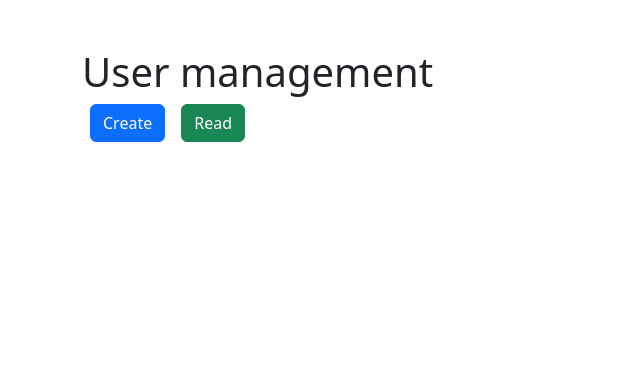
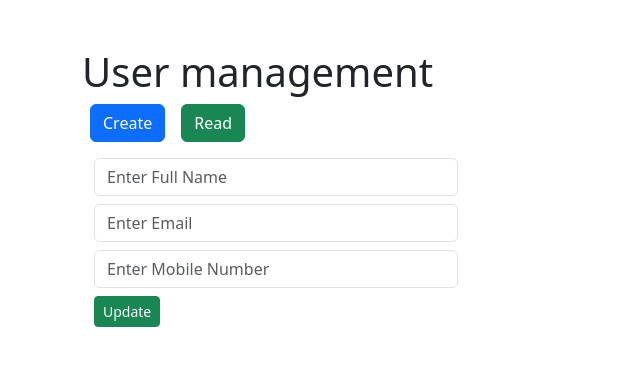
Before and after one commit to Sanjar1304/angular_nodejs, an Angular app in the folder frontend/: page /create/1 in a window 1280 px wide. Before the commit this address led to /. Shown: the top 366 px of the page, without its empty margins (0-640 px from the left). Built offline with nearby package versions, Linux system fonts and the light colour scheme; no server answers.

Commit message:
Added update method to create component template

```diff
--- a/frontend/src/app/app-routing.module.ts
+++ b/frontend/src/app/app-routing.module.ts
@@ -6,7 +6,8 @@ import { ReadComponent } from './read/read.component';
 
 const routes: Routes = [
   {path: 'create', component: CreateComponent},
-  {path: 'read', component: ReadComponent}
+  {path: 'create/:id', component: CreateComponent},
+  {path: 'read', component: ReadComponent},
 ];
 
 @NgModule({
--- a/frontend/src/app/create/create.component.html
+++ b/frontend/src/app/create/create.component.html
@@ -9,7 +9,7 @@
         <button type="button" class="btn-close" data-bs-dismiss="alert" aria-label="Close"></button>
     </div>
 
-    <form [formGroup]="createForm" (ngSubmit)="userSubmit()">
+    <form [formGroup]="createForm">
         <div class="col-lg-4 mt-2">
             <input type="text" class="form-control" formControlName="fullname" placeholder="Enter Full Name">
         </div>
@@ -22,8 +22,12 @@
             <input type="text" class="form-control" formControlName="mobile" placeholder="Enter Mobile Number">
         </div>
 
-        <div class="col-lg-4 mt-2">
+        <div class="col-lg-4 mt-2" *ngIf="!getparamID" (click)="userSubmit()">
             <button type="submit" class="btn btn-primary btn-sm">Create</button>
+        </div>
+
+        <div class="col-lg-4 mt-2" *ngIf="getparamID" (click)="userUpdate()">
+            <button type="submit" class="btn btn-success btn-sm">Update</button>
         </div>
     </form>
 </div>
--- a/frontend/src/app/create/create.component.ts
+++ b/frontend/src/app/create/create.component.ts
@@ -1,3 +1,4 @@
+import { ActivatedRoute, Router } from '@angular/router';
 import { FormBuilder, FormControl, FormGroup, Validators } from '@angular/forms';
 
 import { ApiServiceService } from '../api-service.service';
@@ -14,15 +15,20 @@ export class CreateComponent {
   createForm!: FormGroup;
   errorMessage: any;
   successMessage: any;
+  getparamID: any;
 
 
   constructor(private apiService: ApiServiceService,
-              private fb: FormBuilder){}
+              private fb: FormBuilder,
+              private activeRoute: ActivatedRoute,
+              private router: Router){}
 
 
 
   ngOnInit(){
     this.userCreateFormValidation();
+    this.getparamID = this.activeRoute.snapshot.paramMap.get('id');
+    this.patchValue()
   }
 
 
@@ -39,7 +45,6 @@ export class CreateComponent {
 
   userSubmit(){
     if(this.createForm.valid){
-      console.log(this.createForm.value);
       this.apiService.createData(this.createForm.value).subscribe((response) => {
         this.createForm.reset();
         this.successMessage = response.message
@@ -50,4 +55,29 @@ export class CreateComponent {
   }
 
 
+  patchValue(){
+    this.apiService.getDataByID(this.getparamID).subscribe((response) => {
+      this.createForm.patchValue({
+        fullname: response.data[0].fullname,
+        email: response.data[0].email,
+        mobile: response.data[0].mobile
+      })
+    })
+  }
+
+
+  userUpdate(){
+    if(this.createForm.valid){
+      this.apiService.updateData(this.getparamID, this.createForm.value).subscribe((res) => {
+        this.createForm.reset();
+        this.successMessage = res.message;
+        this.router.navigate(['/read']);
+      })
+    }else{
+      this.errorMessage = 'all the fields are required';
+    }
+  }
+
+
+
 }
--- a/frontend/src/app/read/read.component.html
+++ b/frontend/src/app/read/read.component.html
@@ -22,7 +22,7 @@
                 <td>{{item.email}}</td>
                 <td>{{item.mobile}}</td>
                 <td>
-                    <button type="button" class="btn btn-success">Edit</button>
+                    <a [routerLink]="['/create', item.id]" class="btn btn-success">Edit</a>
                     <button type="button" class="btn btn-danger mx-2" (click)="deleteById(item.id)">Delete</button>
                 </td>
             </tr>
--- a/frontend/src/app/read/read.component.ts
+++ b/frontend/src/app/read/read.component.ts
@@ -32,17 +32,6 @@ export class ReadComponent implements OnInit {
   }
 
 
-  // get data by ID
-  getById(id: number){
-    this.apiService.getDataByID(id).subscribe((response) => {
-      console.log(response)
-      this.getByIdData = response;
-    })
-  }
-
-
-
-
   // delete data by ID
   deleteById(id:any){
     this.apiService.deleteData(id).subscribe((response) => {
@@ -53,14 +42,4 @@ export class ReadComponent implements OnInit {
 
 
 
-
-  // update data by ID
-  updateDataByID(id: number, data:any){
-    this.apiService.updateData(id, data).subscribe((res) => {
-
-    })
-  }
-
-
-
 }
```
